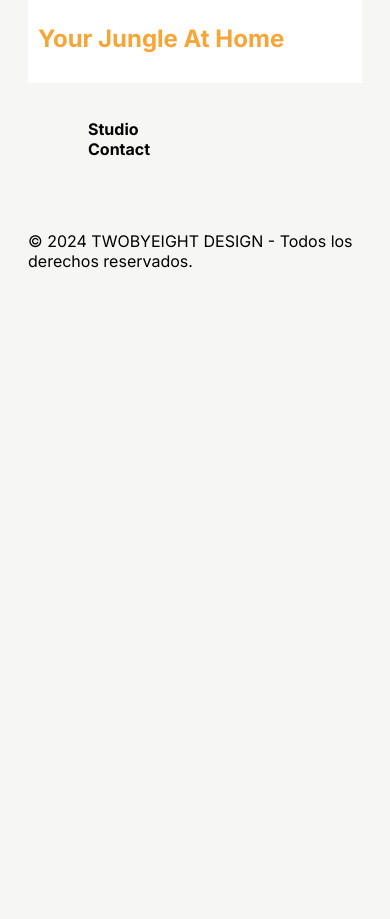
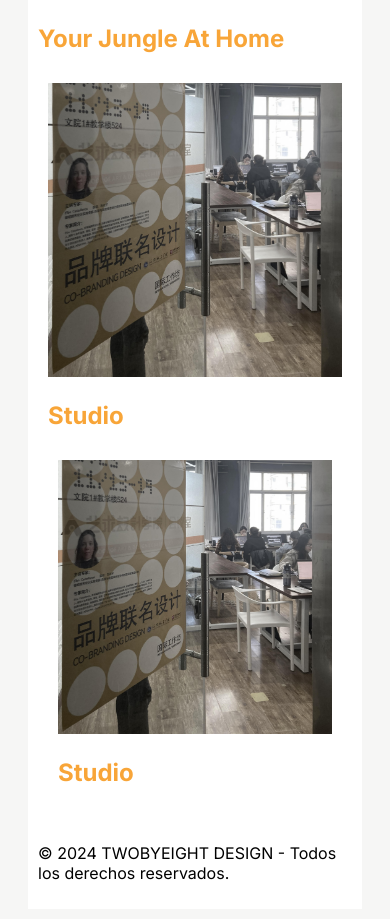
Before and after one commit to ElbaCastellanos/2by8, a plain HTML site: page indexmobile.html in a window 390 px wide. Shown: the part 8780-9699 px from the top of the page. Before the commit the page ends 9095 px from the top, so only its background shows below. Drawn offline with Linux system fonts and the light colour scheme.

Commit message:
Update indexmobile.html

```diff
--- a/indexmobile.html
+++ b/indexmobile.html
@@ -197,15 +197,19 @@
                 <img src="images/proyecto21.jpg" alt="Proyecto 21">
                 <h2>Your Jungle At Home</h2>
             </a>
+        <div class="project">
+            <a href="proyecto21.html">
+                <img src="images/proyecto21.jpg" alt="Studio">
+                <h2>Studio</h2>
+            </a>
+        <div class="project">
+            <a href="proyecto21.html">
+                <img src="images/proyecto21.jpg" alt="Studio">
+                <h2>Studio</h2>
+            </a>
+        </div>
+
     </div>
-
-    <!-- Menú inferior -->
-    <nav class="sidebar-footer-nav">
-        <ul>
-            <li><a href="#">Studio</a></li>
-            <li><a href="contact.html">Contact</a></li>
-        </ul>
-    </nav>
 
     <!-- Pie de página -->
     <div id="footer" class="footer">
```
